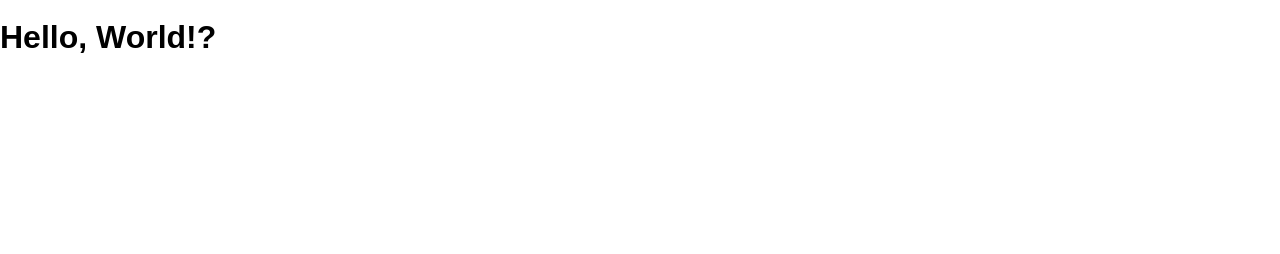
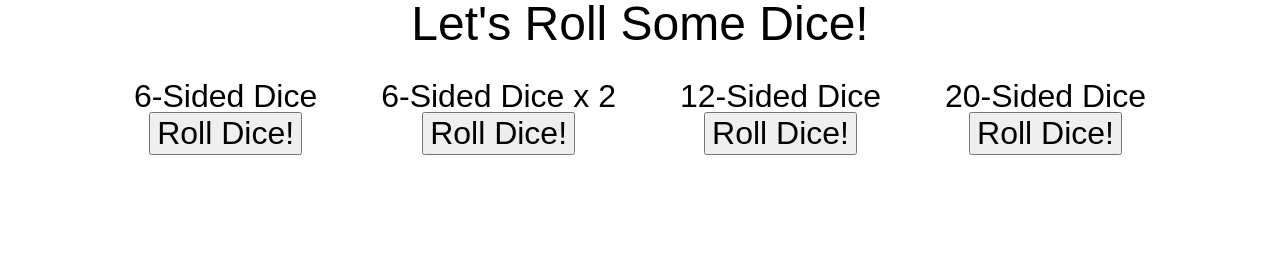
Before and after one commit to msolone/dice-roll, a website: page public/index.html in a window 1280 px wide. Drawn offline with Linux system fonts and the light colour scheme.

Commit message:
Dice Roll for 6, 12, 20 sided dice complete

```diff
--- a/public/index.html
+++ b/public/index.html
@@ -7,7 +7,60 @@
     <link rel="stylesheet" href="/screen.css">
   </head>
   <body>
-    <h1>Hello, World!</h1>
+
+    <section class="header">
+        Let's Roll Some Dice!
+    </section>
+    <section class="main">
+
+     <section class="six-sided-dice">
+     <section class="six-sided-dice-header">
+       6-Sided Dice
+      </section>
+     <button class="six-sided-roll-dice">Roll Dice!</button>
+     <ul class="six-sided-dice-roll-result">
+
+     </ul>
+    </section>
+
+    <section class="two-six-sided-dice">
+        <section class="two-six-sided-dice-header">
+          6-Sided Dice x 2
+         </section>
+        <button class="two-six-sided-roll-dice">Roll Dice!</button>
+        <ul class="two-six-sided-dice-roll-result">
+
+        </ul>
+       </section>
+
+    <section class="twelve-sided-dice">
+        <section class="twelve-sided-dice-header">
+          12-Sided Dice
+         </section>
+        <button class="twelve-sided-roll-dice">Roll Dice!</button>
+        <ul class="twelve-sided-dice-roll-result">
+
+        </ul>
+    </section>
+
+    <section class="twenty-sided-dice">
+        <section class="twenty-sided-dice-header">
+          20-Sided Dice
+         </section>
+        <button class="twenty-sided-roll-dice">Roll Dice!</button>
+        <ul class="twenty-sided-dice-roll-result">
+
+        </ul>
+    </section>
+
+
+    </section>
+
+
+
+
+
+
     <script src="/main.js" charset="utf-8"></script>
   </body>
 </html>
--- a/public/main.js
+++ b/public/main.js
@@ -1,5 +1,39 @@
-const main = () => {
-  document.querySelector('h1').textContent += '?'
+// const main = () => {
+//   document.querySelector('h1').textContent += '?'
+// }
+
+// document.addEventListener('DOMContentLoaded', main)
+
+ const addSixSidedDiceRollToList = () => {
+   const newRoll = document.createElement('li')
+   newRoll.textContent = Math.ceil(Math.random() * 6)
+   document.querySelector('.six-sided-dice-roll-result').appendChild(newRoll)
+ }
+
+ document.querySelector('.six-sided-roll-dice').addEventListener('click', addSixSidedDiceRollToList)
+
+ const addTwoSixSidedDiceRollToList = () => {
+  const newRoll = document.createElement('li')
+  newRoll.textContent = Math.ceil(Math.random() * 6)
+  document.querySelector('.two-six-sided-dice-roll-result').appendChild(newRoll)
 }
 
-document.addEventListener('DOMContentLoaded', main)
+document.querySelector('.two-six-sided-roll-dice').addEventListener('click', addTwoSixSidedDiceRollToList)
+
+ const addTwelveSidedDiceRollToList = () => {
+  const newRoll = document.createElement('li')
+  newRoll.textContent = Math.ceil(Math.random() * 12)
+  document.querySelector('.twelve-sided-dice-roll-result').appendChild(newRoll)
+}
+
+
+document.querySelector('.twelve-sided-roll-dice').addEventListener('click', addTwelveSidedDiceRollToList)
+
+const addTwentySidedDiceRollToList = () => {
+  const newRoll = document.createElement('li')
+  newRoll.textContent = Math.ceil(Math.random() * 20)
+  document.querySelector('.twenty-sided-dice-roll-result').appendChild(newRoll)
+}
+
+
+document.querySelector('.twenty-sided-roll-dice').addEventListener('click', addTwentySidedDiceRollToList)
--- a/public/screen.css
+++ b/public/screen.css
@@ -6,4 +6,98 @@ body {
   margin: 0;
   min-height: 100%;
   font: 16px / 1 sans-serif;
+  display: flex;
+  flex-direction: column;
+  align-items: center;
+
 }
+
+
+
+.header {
+  font-size: 3em;
+  justify-content: center;
+}
+
+.main {
+  display: flex;
+}
+.six-sided-dice {
+  padding: 2em;
+  display: flex;
+  flex-direction: column;
+  align-items: center;
+}
+
+.six-sided-dice-header {
+  font-size: 2em;
+}
+
+.six-sided-roll-dice {
+  font-size: 2em;
+}
+
+.six-sided-dice-roll-result {
+  font-size: 2em;
+  list-style: none;
+}
+
+.two-six-sided-dice {
+  padding: 2em;
+  display: flex;
+  flex-direction: column;
+  align-items: center;
+}
+
+.two-six-sided-dice-header {
+  font-size: 2em;
+}
+
+.two-six-sided-roll-dice {
+  font-size: 2em;
+}
+
+.two-six-sided-dice-roll-result {
+  font-size: 2em;
+  list-style: none;
+}
+
+.twelve-sided-dice {
+  padding: 2em;
+  display: flex;
+  flex-direction: column;
+  align-items: center;
+}
+
+.twelve-sided-dice-header {
+  font-size: 2em;
+}
+
+.twelve-sided-roll-dice {
+  font-size: 2em;
+}
+
+.twelve-sided-dice-roll-result {
+  font-size: 2em;
+  list-style: none;
+}
+
+.twenty-sided-dice {
+  padding: 2em;
+  display: flex;
+  flex-direction: column;
+  align-items: center;
+}
+
+.twenty-sided-dice-header {
+  font-size: 2em;
+}
+
+.twenty-sided-roll-dice {
+  font-size: 2em;
+}
+
+.twenty-sided-dice-roll-result {
+  font-size: 2em;
+  list-style: none;
+}
```
